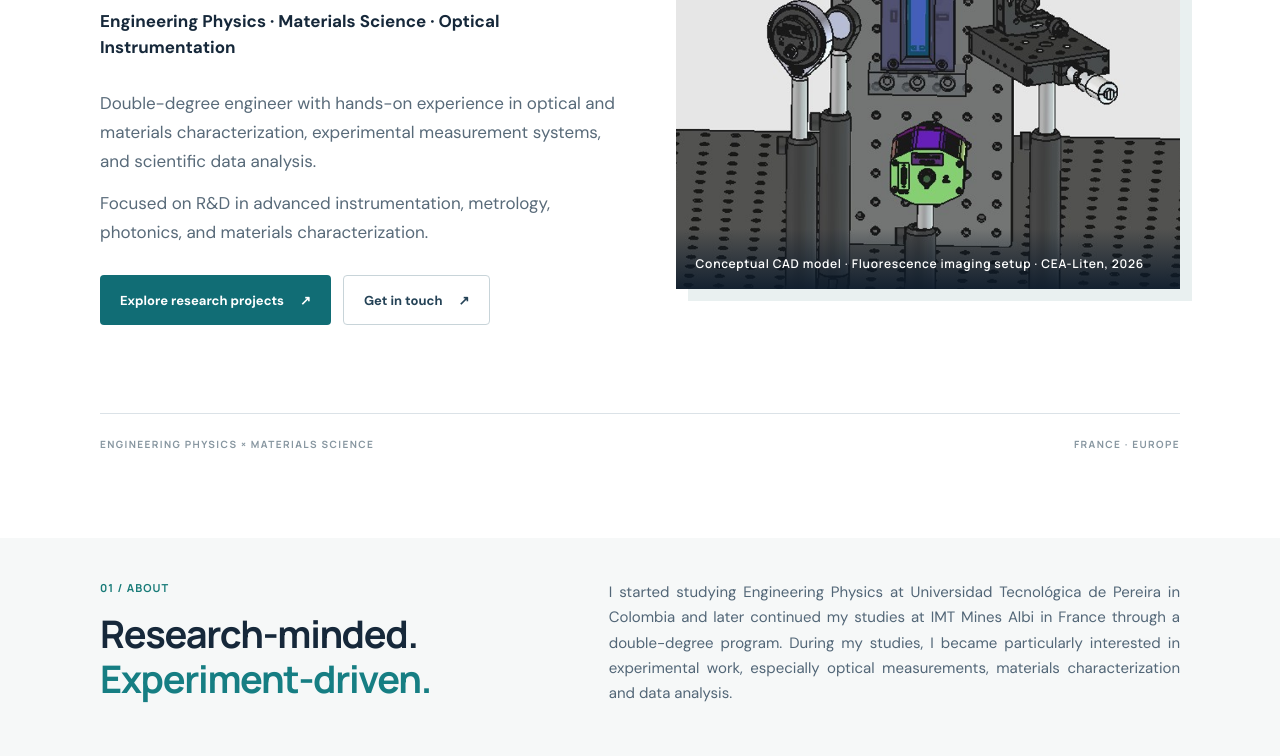
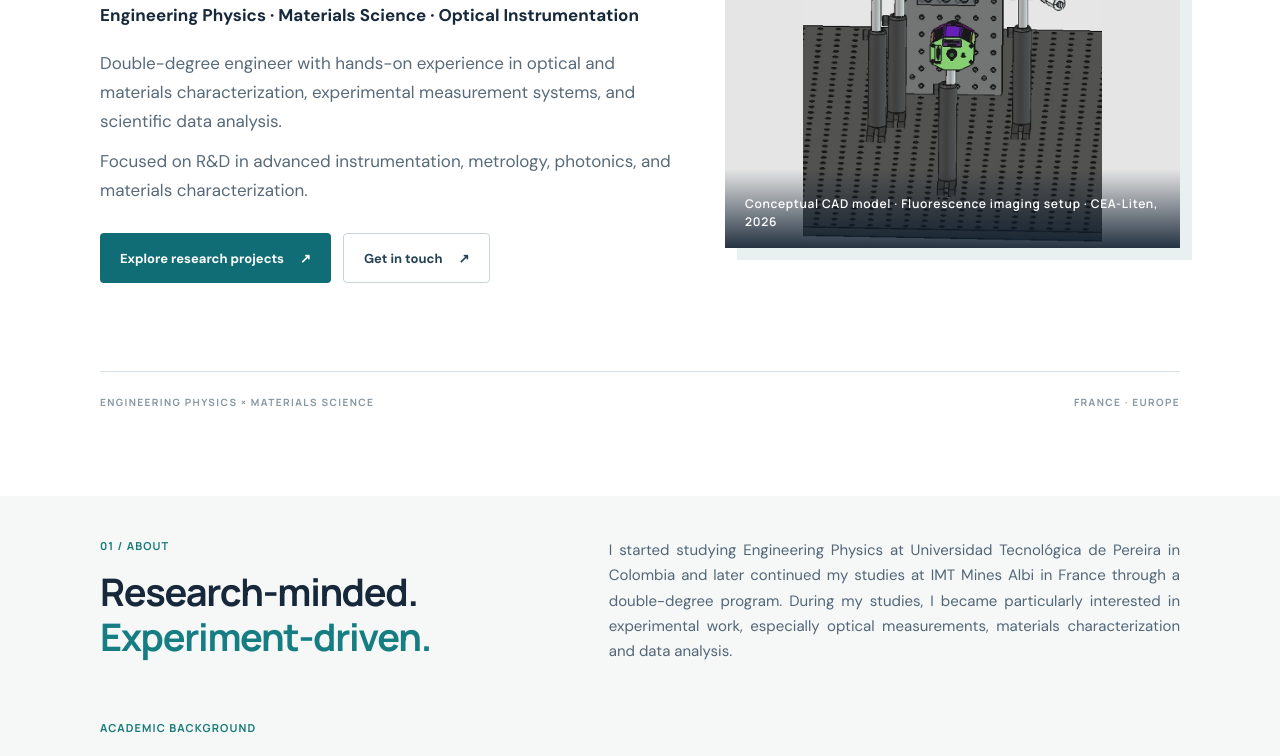
Before and after one commit to felipequi/research-engineering-portfolio, a plain HTML site: page index.html in a window 1280 px wide. Shown: the part 344-1100 px from the top of the page. Drawn offline with Linux system fonts and the light colour scheme.

Commit message:
Fix CAD image scaling and refine hero layout

```diff
--- a/assets/css/style.css
+++ b/assets/css/style.css
@@ -2828,19 +2828,22 @@ body.home-editorial .section-head {
     }
 }
 
-/* Main hero proportions */
+/* =========================================
+   HERO — COMPACT & BALANCED
+   ========================================= */
+
 .hero-grid {
     display: grid;
-    grid-template-columns: minmax(0, 1.05fr) minmax(0, 1fr);
+    grid-template-columns: minmax(0, 1.12fr) minmax(0, 0.88fr);
     align-items: center;
-    gap: clamp(2.5rem, 5vw, 5rem);
-}
-
-/* Compact and readable text */
+    gap: clamp(2rem, 4vw, 4rem);
+}
+
+/* Text */
 .hero-grid .lead {
-    max-width: 590px;
-    margin-top: 2rem;
-    line-height: 1.65;
+    max-width: 570px;
+    margin-top: 1.5rem;
+    line-height: 1.55;
     text-align: left;
 }
 
@@ -2851,21 +2854,23 @@ body.home-editorial .section-head {
 }
 
 .hero-specialization {
-    margin-bottom: 1.8rem;
-    line-height: 1.5;
+    margin-bottom: 1.3rem;
+    line-height: 1.45;
 }
 
 .hero-description {
-    margin-bottom: 0.85rem;
+    margin-bottom: 0.75rem;
 }
 
 .hero-focus {
     margin-bottom: 0;
 }
 
-/* Image alignment */
+/* CAD image — original compact appearance */
 .hero-photo {
     width: 100%;
+    max-width: 520px;
+    justify-self: center;
     align-self: center;
 }
 
@@ -2876,6 +2881,7 @@ body.home-editorial .section-head {
     object-fit: contain;
 }
 
+/* Responsive */
 @media (max-width: 850px) {
     .hero-grid {
         grid-template-columns: 1fr;
@@ -2884,5 +2890,30 @@ body.home-editorial .section-head {
 
     .hero-grid .lead {
         max-width: 100%;
-    }
-}
+        margin-top: 1.25rem;
+    }
+
+    .hero-photo {
+        width: 100%;
+        max-width: 520px;
+        margin-inline: auto;
+    }
+}
+
+/* CAD image — show the complete image without cropping */
+
+.hero-photo {
+    width: 100%;
+    max-width: 520px;
+    justify-self: center;
+    overflow: hidden;
+}
+
+.hero-experiment-image {
+    display: block;
+    width: 100%;
+    height: 100%;
+    object-fit: contain;
+    object-position: center;
+    transform: none;
+}
```
